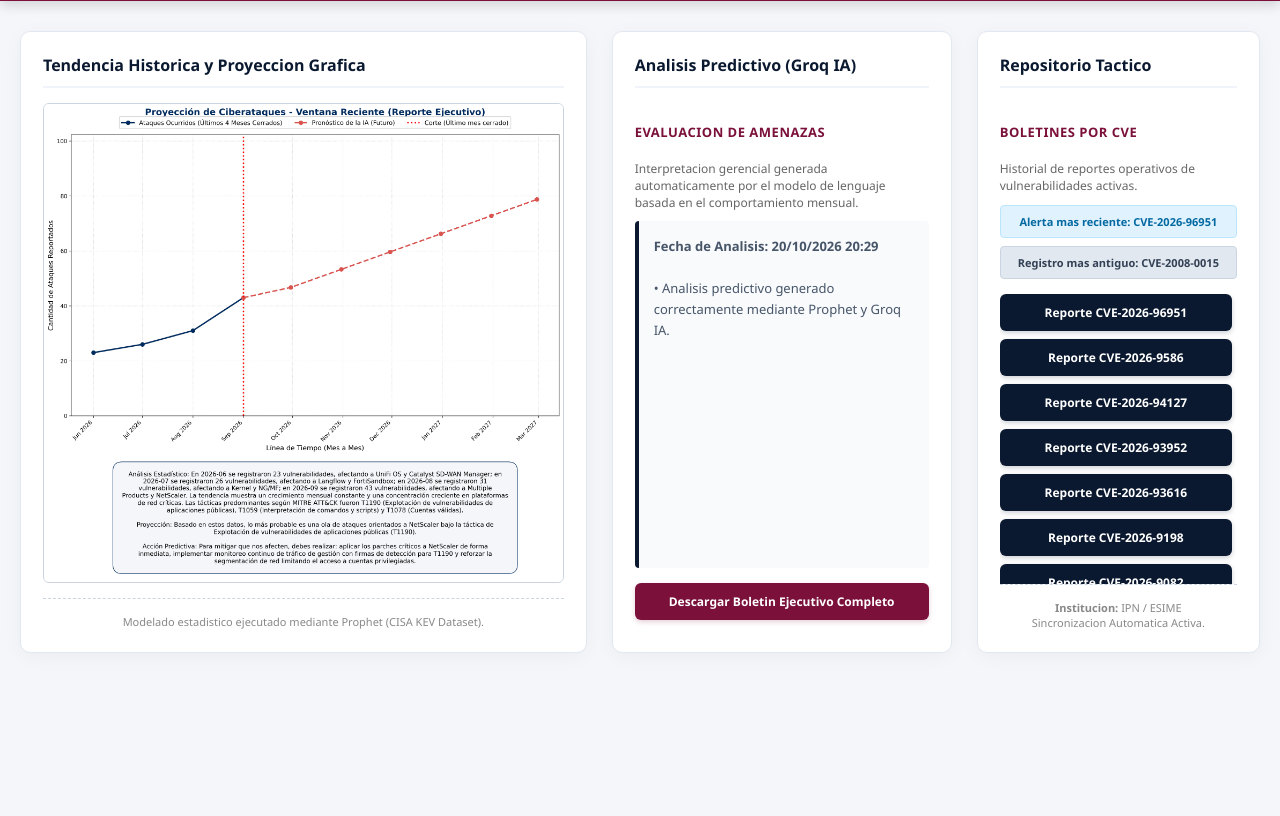
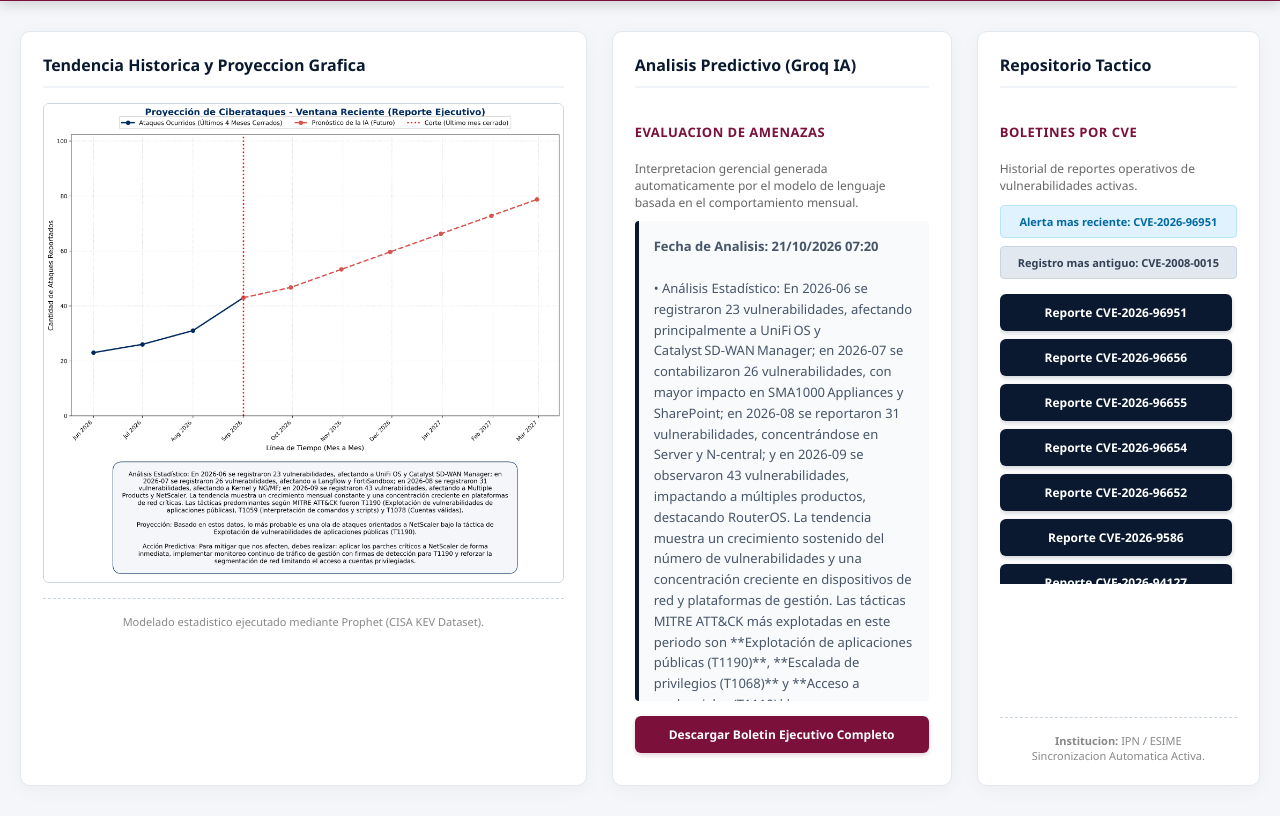
Before and after one commit to zepedacanteroluisantonio03-debug/soc-ipn-esime, a plain HTML site: page index.html in a window 1280 px wide. Shown: the part 91-907 px from the top of the page. Before the commit the page ends 800 px from the top, so only its background shows below. Drawn offline with Linux system fonts and the light colour scheme.

Commit message:
Actualizacion automatica: index.html del SOC

```diff
--- a/index.html
+++ b/index.html
@@ -93,7 +93,7 @@
             <div class="section-title">Evaluacion de Amenazas</div>
             <p class="desc-text">Interpretacion gerencial generada automaticamente por el modelo de lenguaje basada en el comportamiento mensual.</p>
             <div class="prediction-box">
-                <strong>Fecha de Analisis: 20/10/2026 20:29</strong><br><br>• Analisis predictivo generado correctamente mediante Prophet y Groq IA.
+                <strong>Fecha de Analisis: 21/10/2026 07:20</strong><br><br>• Análisis Estadístico: En 2026‑06 se registraron 23 vulnerabilidades, afectando principalmente a UniFi OS y Catalyst SD‑WAN Manager; en 2026‑07 se contabilizaron 26 vulnerabilidades, con mayor impacto en SMA1000 Appliances y SharePoint; en 2026‑08 se reportaron 31 vulnerabilidades, concentrándose en Server y N‑central; y en 2026‑09 se observaron 43 vulnerabilidades, impactando a múltiples productos, destacando RouterOS. La tendencia muestra un crecimiento sostenido del número de vulnerabilidades y una concentración creciente en dispositivos de red y plataformas de gestión. Las tácticas MITRE ATT&CK más explotadas en este periodo son **Explotación de aplicaciones públicas (T1190)**, **Escalada de privilegios (T1068)** y **Acceso a credenciales (T1110)**.  <br><br>• Proyección: Basado en estos datos, lo más probable es una ola de ataques orientados a **RouterOS** bajo la táctica de **Explotación de aplicaciones públicas (T1190)**.  <br><br>• Acción Predictiva: Para mitigar que nos afecten, debes realizar: **actualizar y parchear todos los dispositivos RouterOS tan pronto como los parches estén disponibles**, **implementar segmentación de red y listas de control de acceso estrictas para aislar los dispositivos de red críticos**, y **desplegar monitoreo continuo con IDS/IPS y análisis de logs para detectar intentos de explotación temprana**.<br><br>
             </div>
             <a href="estrategico/Boletin_Predictivo_Ejecutivo.pdf" target="_blank" class="action-btn">
                 Descargar Boletin Ejecutivo Completo
@@ -119,6 +119,22 @@
 
                 <a href="tacticos/Boletin_CVE_2026_96951.pdf" target="_blank" class="action-btn secondary" style="margin-bottom: 8px; font-size: 12px;">
                     Reporte CVE-2026-96951
+                </a>
+
+                <a href="tacticos/Boletin_CVE_2026_96656.pdf" target="_blank" class="action-btn secondary" style="margin-bottom: 8px; font-size: 12px;">
+                    Reporte CVE-2026-96656
+                </a>
+
+                <a href="tacticos/Boletin_CVE_2026_96655.pdf" target="_blank" class="action-btn secondary" style="margin-bottom: 8px; font-size: 12px;">
+                    Reporte CVE-2026-96655
+                </a>
+
+                <a href="tacticos/Boletin_CVE_2026_96654.pdf" target="_blank" class="action-btn secondary" style="margin-bottom: 8px; font-size: 12px;">
+                    Reporte CVE-2026-96654
+                </a>
+
+                <a href="tacticos/Boletin_CVE_2026_96652.pdf" target="_blank" class="action-btn secondary" style="margin-bottom: 8px; font-size: 12px;">
+                    Reporte CVE-2026-96652
                 </a>
 
                 <a href="tacticos/Boletin_CVE_2026_9586.pdf" target="_blank" class="action-btn secondary" style="margin-bottom: 8px; font-size: 12px;">
@@ -777,6 +793,14 @@
                     Reporte CVE-2026-11645
                 </a>
 
+                <a href="tacticos/Boletin_CVE_2026_110936.pdf" target="_blank" class="action-btn secondary" style="margin-bottom: 8px; font-size: 12px;">
+                    Reporte CVE-2026-110936
+                </a>
+
+                <a href="tacticos/Boletin_CVE_2026_106931.pdf" target="_blank" class="action-btn secondary" style="margin-bottom: 8px; font-size: 12px;">
+                    Reporte CVE-2026-106931
+                </a>
+
                 <a href="tacticos/Boletin_CVE_2026_10520.pdf" target="_blank" class="action-btn secondary" style="margin-bottom: 8px; font-size: 12px;">
                     Reporte CVE-2026-10520
                 </a>
```
